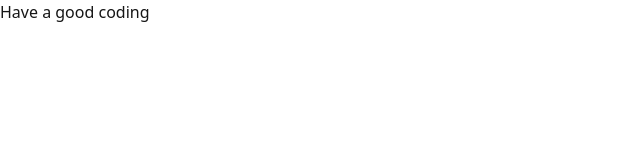
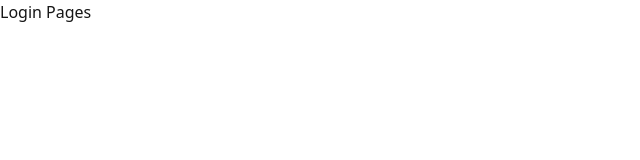
Before and after one commit to Rlesr/setoran, a React (Vite) app in the folder fe/setoran/: page /login in a window 1280 px wide. Shown: the top 160 px of the page, without its empty margins (0-640 px from the left). Built offline with nearby package versions, Linux system fonts and the light colour scheme.

Commit message:
modified project structures

```diff
--- a/fe/setoran/src/App.tsx
+++ b/fe/setoran/src/App.tsx
@@ -3,6 +3,8 @@ import AdminLayout from "./layouts/AdminLayout";
 import UserLayout from "./layouts/UserLayout";
 
 import NotFound from "./pages/NotFound";
+import Login from "./pages/auth/Login";
+import Signup from "./pages/auth/Signup";
 
 function App() {
   return (
@@ -21,7 +23,13 @@ function App() {
           <Route path="customers" element={<Customers />} />
           <Route path="income" element={<Income />} /> */}
         </Route>
+
+          {/* 404 */}
         <Route path="*" element={<NotFound />} />
+
+        {/* Auth Routes */}
+        <Route path="/login" element={<Login/>} />
+        <Route path="/signup" element={<Signup/>} />
       </Routes>
     </BrowserRouter>
   );
--- /dev/null
+++ b/fe/setoran/src/pages/auth/Login.tsx
@@ -0,0 +1,11 @@
+import React from 'react';
+
+type LoginProps = {
+
+};
+
+const Login:React.FC<LoginProps> = () => {
+
+    return <div>Login Pages</div>
+}
+export default Login;
--- /dev/null
+++ b/fe/setoran/src/pages/auth/Signup.tsx
@@ -0,0 +1,11 @@
+import React from 'react';
+
+type SignupProps = {
+
+};
+
+const Signup:React.FC<SignupProps> = () => {
+
+    return <div>Have a good coding</div>
+}
+export default Signup;
```
